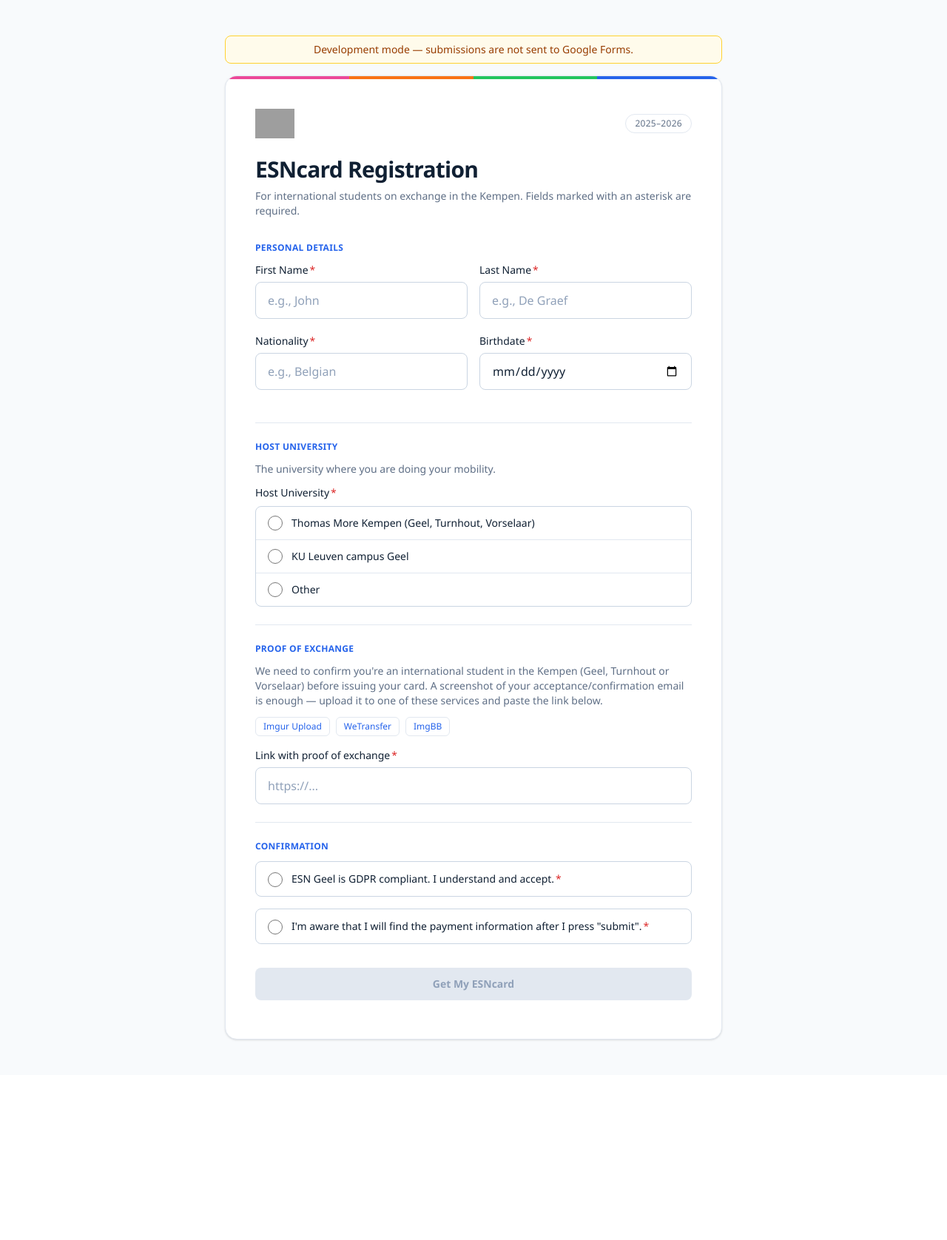
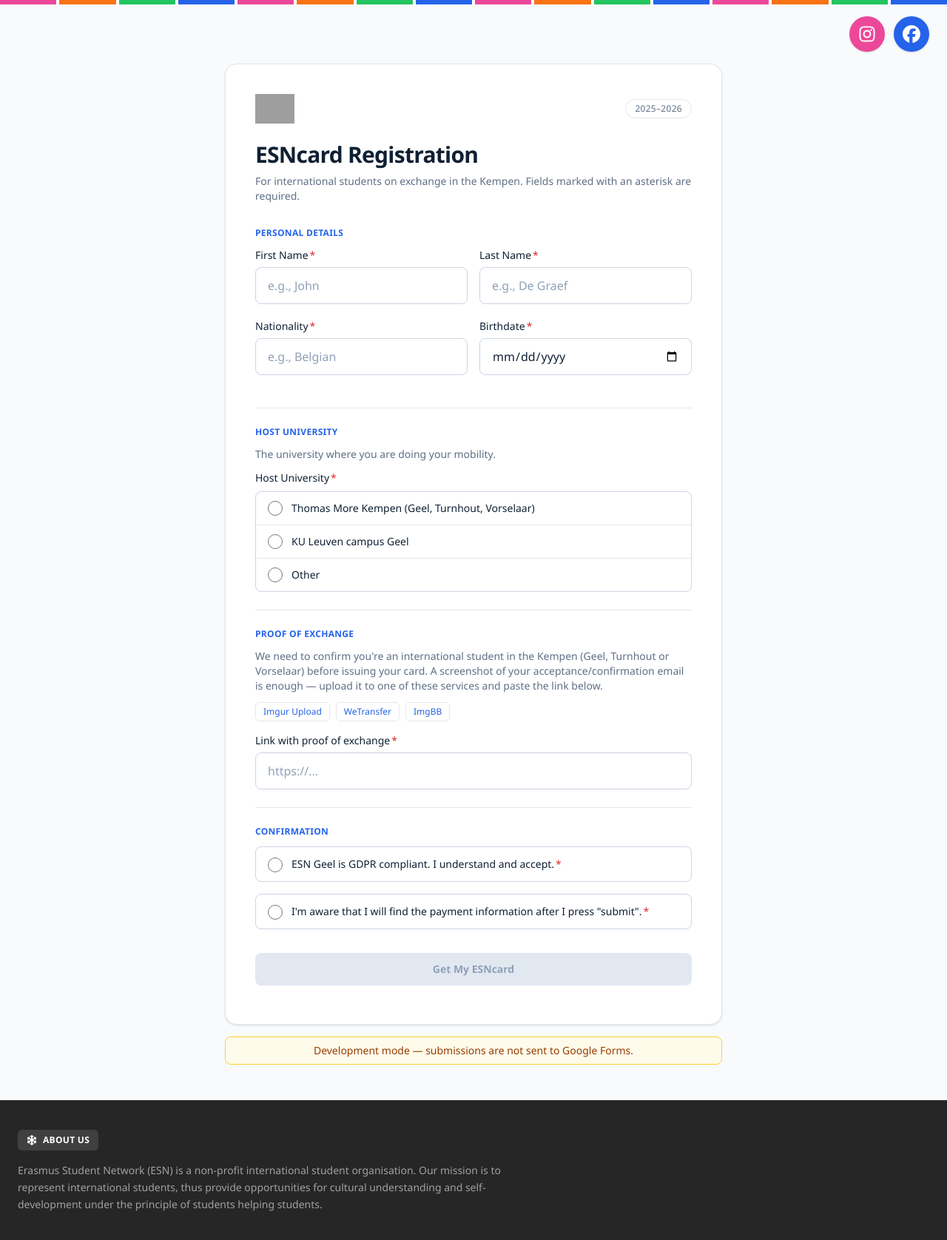
Before and after one commit to BKyrychenko/esn, a React (Vite) app: page / in a window 1280 px wide. Shown: the top 1676 px of the page at 74% size. Before the commit the page ends 1453 px from the top, so only its background shows below. Built offline with nearby package versions, Linux system fonts and the light colour scheme; grey boxes are pictures that could not be loaded.

Commit message:
Socials, Footer & Brand Strip on the top of the page

```diff
--- a/package.json
+++ b/package.json
@@ -12,7 +12,8 @@
   },
   "dependencies": {
     "react": "^19.2.8",
-    "react-dom": "^19.2.8"
+    "react-dom": "^19.2.8",
+    "react-icons": "^5.7.0"
   },
   "devDependencies": {
     "@tailwindcss/vite": "^4.3.3",
--- a/src/App.tsx
+++ b/src/App.tsx
@@ -1,21 +1,34 @@
+import { BrandStrip } from './components/BrandStrip'
+import { Footer } from './components/Footer'
+import { SocialLinks } from './components/SocialLinks'
 import { EsncardForm } from './forms/esncard/EsncardForm'
 import { EsncardHero } from './forms/esncard/EsncardHero'
 
 function App() {
   return (
-    <div className="flex min-h-screen flex-col items-center bg-slate-50 px-4 py-12">
-      {import.meta.env.DEV && (
-        <div className="mb-4 w-full max-w-2xl rounded-lg border border-amber-300 bg-amber-50 px-4 py-2 text-center text-sm font-medium text-amber-800">
-          Development mode — submissions are not sent to Google Forms.
+    <div className="flex min-h-screen flex-col bg-slate-50">
+      <BrandStrip />
+
+      <header className="flex justify-end px-4 py-4 sm:px-6">
+        <SocialLinks />
+      </header>
+
+      <div className="flex flex-1 flex-col items-center px-4 pb-12">
+        <div className="relative w-full max-w-2xl overflow-hidden rounded-2xl border border-slate-200 bg-white shadow-sm">
+          <div className="p-6 sm:p-10">
+            <EsncardHero />
+            <EsncardForm />
+          </div>
         </div>
-      )}
-      <div className="relative w-full max-w-2xl overflow-hidden rounded-2xl border border-slate-200 bg-white shadow-sm">
-        <div className="h-1 bg-[linear-gradient(90deg,var(--color-esn-pink)_0_25%,var(--color-esn-orange)_25%_50%,var(--color-esn-green)_50%_75%,var(--color-esn-blue)_75%_100%)]" />
-        <div className="p-6 sm:p-10">
-          <EsncardHero />
-          <EsncardForm />
-        </div>
+
+        {import.meta.env.DEV && (
+          <div className="mt-4 w-full max-w-2xl rounded-lg border border-amber-300 bg-amber-50 px-4 py-2 text-center text-sm font-medium text-amber-800">
+            Development mode — submissions are not sent to Google Forms.
+          </div>
+        )}
       </div>
+
+      <Footer />
     </div>
   )
 }
--- /dev/null
+++ b/src/components/BrandStrip.tsx
@@ -0,0 +1,12 @@
+const stripColors = ['bg-esn-pink', 'bg-esn-orange', 'bg-esn-green', 'bg-esn-blue']
+const repeatedColors = Array.from({ length: 4 }, () => stripColors).flat()
+
+export function BrandStrip() {
+  return (
+    <div className="flex w-full gap-1 bg-white" aria-hidden="true">
+      {repeatedColors.map((colorClass, index) => (
+        <div key={index} className={`h-1.5 flex-1 ${colorClass}`} />
+      ))}
+    </div>
+  )
+}
--- /dev/null
+++ b/src/components/Footer.tsx
@@ -0,0 +1,20 @@
+import { FaSnowflake } from 'react-icons/fa6'
+
+export function Footer() {
+  return (
+    <footer className="bg-neutral-800 px-4 py-10 sm:px-6">
+      <div className="flex max-w-2xl flex-col gap-4">
+        <span className="inline-flex w-fit items-center gap-2 rounded-md bg-neutral-700 px-3 py-1.5 text-xs font-semibold tracking-wide text-white uppercase">
+          <FaSnowflake className="h-3.5 w-3.5" aria-hidden="true" />
+          About us
+        </span>
+
+        <p className="text-sm leading-relaxed text-neutral-400">
+          Erasmus Student Network (ESN) is a non-profit international student organisation. Our
+          mission is to represent international students, thus provide opportunities for cultural
+          understanding and self-development under the principle of students helping students.
+        </p>
+      </div>
+    </footer>
+  )
+}
--- /dev/null
+++ b/src/components/SocialLinks.tsx
@@ -0,0 +1,35 @@
+import { FaFacebook, FaInstagram } from 'react-icons/fa6'
+
+const socialLinks = [
+  {
+    label: 'Instagram',
+    href: 'https://www.instagram.com/esnbelgium',
+    Icon: FaInstagram,
+    colorClass: 'bg-esn-pink',
+  },
+  {
+    label: 'Facebook',
+    href: 'https://www.facebook.com/esn.belgium',
+    Icon: FaFacebook,
+    colorClass: 'bg-esn-blue',
+  },
+]
+
+export function SocialLinks() {
+  return (
+    <div className="flex items-center gap-3">
+      {socialLinks.map(({ label, href, Icon, colorClass }) => (
+        <a
+          key={label}
+          href={href}
+          target="_blank"
+          rel="noopener noreferrer"
+          aria-label={label}
+          className={`flex h-12 w-12 items-center justify-center rounded-full text-white shadow-sm transition-transform hover:scale-105 ${colorClass}`}
+        >
+          <Icon className="h-6 w-6" />
+        </a>
+      ))}
+    </div>
+  )
+}
```
Also changed, not shown: 1 other file (tests, documents, lock files or other folders).
